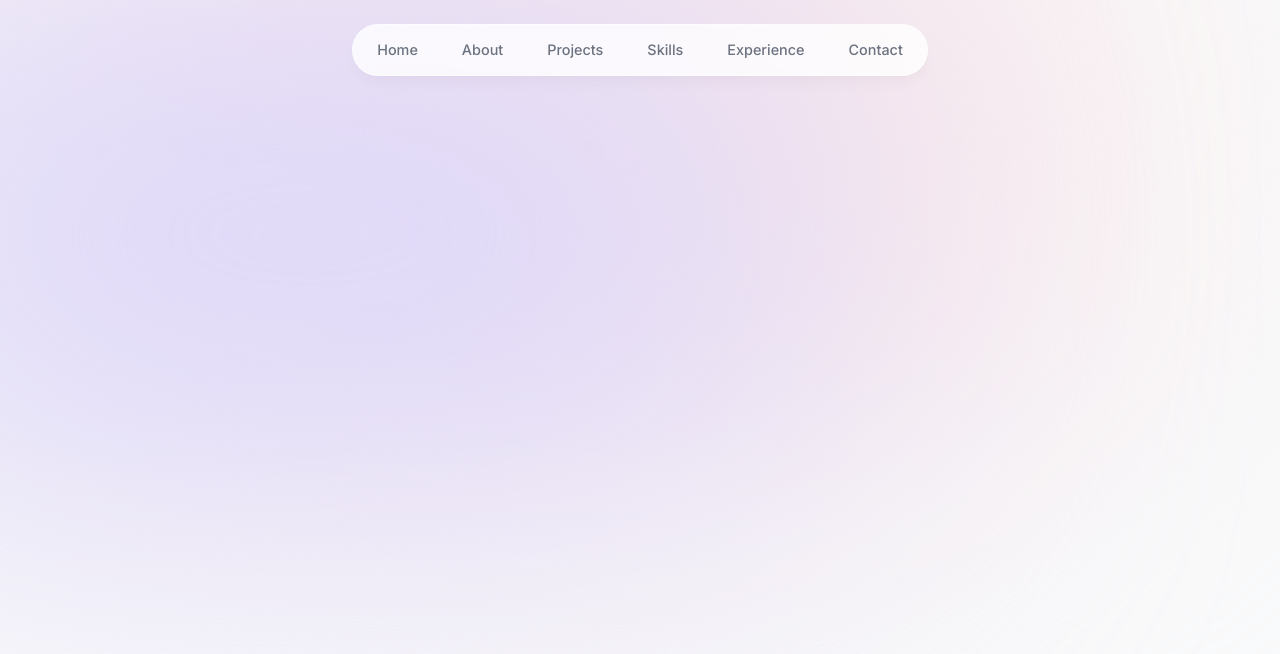
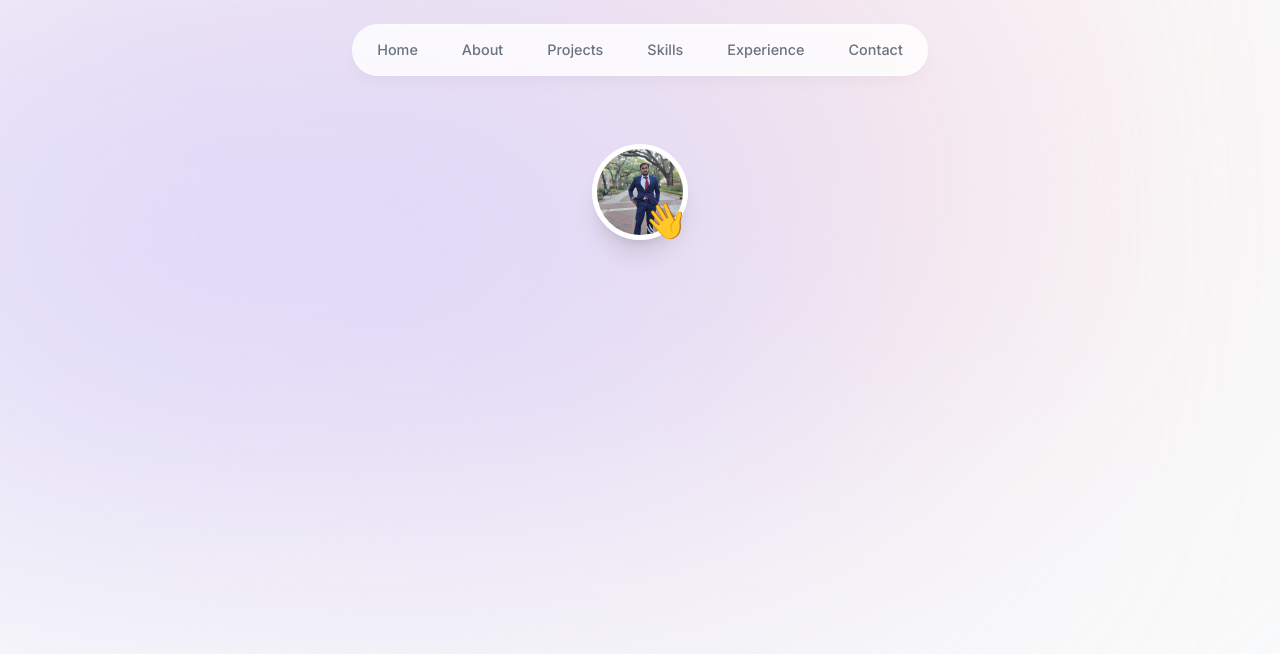
Before and after one commit to srinivasthomala/portfolio, a Next.js app: page / in a window 1280 px wide. Shown: the top 654 px of the page. Built offline with nearby package versions, Linux system fonts and the light colour scheme.

Commit message:
Add profile pic and wave emoji

```diff
--- a/app/layout.tsx
+++ b/app/layout.tsx
@@ -16,7 +16,9 @@
 }) {
   return (
     <html lang="en">
-      <body className={`${inter.className} bg-gray-50 text-gray-950 relative`}>
+      <body
+        className={`${inter.className} bg-gray-50 text-gray-950 relative h-[5000px] pt-28 sm:pt-36`}
+      >
         <div className="bg-[#fbe2e3] absolute top-[-6rem] -z-10 right-[11rem] h-[31.25rem] w-[31.25rem] rounded-full blur-[10rem] sm:w-[68.75rem]"></div>
         <div className="bg-[#dbd7fb] absolute top-[-1rem] -z-10 left-[-35rem] h-[31.25rem] w-[50rem] rounded-full blur-[10rem] sm:w-[68.75rem] md:left-[-33rem] lg:left-[-28rem] xl:left-[-15rem] 2xl:left-[-5rem]"></div>
 
--- a/app/page.tsx
+++ b/app/page.tsx
@@ -1,3 +1,9 @@
+import Intro from "@/components/intro";
+
 export default function Home() {
-  return <main className=""></main>;
+  return (
+    <main className="">
+      <Intro />
+    </main>
+  );
 }
--- /dev/null
+++ b/components/intro.tsx
@@ -0,0 +1,49 @@
+"use client";
+
+import Image from "next/image";
+import React from "react";
+import { motion } from "framer-motion";
+import profilepicImg from "@/public/profilepic.jpeg";
+
+export default function Intro() {
+  return (
+    <section>
+      <div className="flex items-center justify-center">
+        <div className="relative">
+          <motion.div
+            initial={{ opacity: 0, scale: 0 }}
+            animate={{ opacity: 1, scale: 1 }}
+            transition={{
+              type: "tween",
+              duration: 0.2,
+            }}
+          >
+            <Image
+              src={profilepicImg}
+              alt="Ricardo portrait"
+              width="192"
+              height="192"
+              quality="95"
+              priority={true}
+              className="h-24 w-24 rounded-full object-cover border-[0.35rem] border-white shadow-xl"
+            />
+          </motion.div>
+
+          <motion.span
+            className="absolute bottom-0 right-0 text-4xl"
+            initial={{ opacity: 0, scale: 0 }}
+            animate={{ opacity: 1, scale: 1 }}
+            transition={{
+              type: "spring",
+              stiffness: 125,
+              delay: 0.1,
+              duration: 0.7,
+            }}
+          >
+            👋
+          </motion.span>
+        </div>
+      </div>
+    </section>
+  );
+}
--- a/next.config.js
+++ b/next.config.js
@@ -1,4 +1,13 @@
 /** @type {import('next').NextConfig} */
-const nextConfig = {}
+const nextConfig = {
+  images: {
+    remotePatterns: [
+      {
+        protocol: "https",
+        hostname: "images.unsplash.com",
+      },
+    ],
+  },
+};
 
-module.exports = nextConfig
+module.exports = nextConfig;
```
Also changed, not shown: public/profilepic.jpeg (added).
